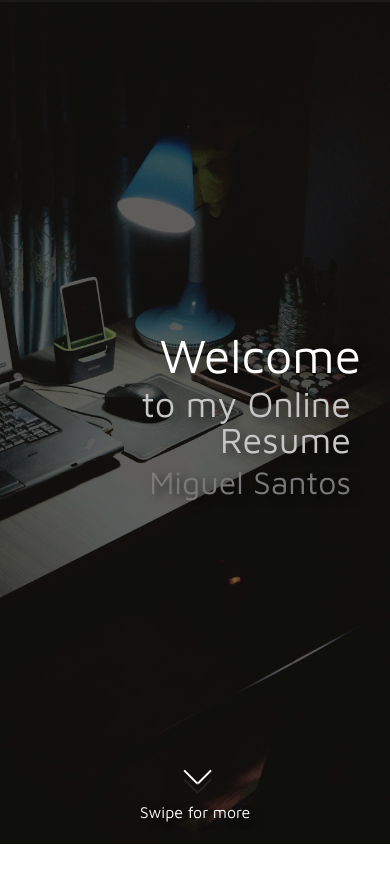
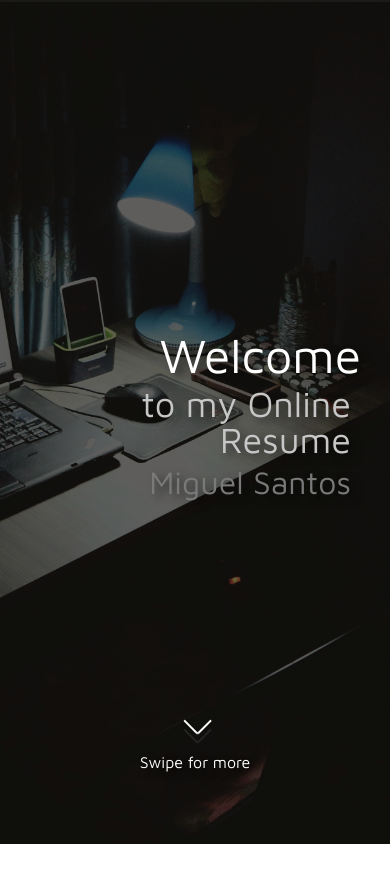
Before and after one commit to miguel876/React-Resume, a React (Create React App) app: page / in a window 390 px wide. Shown: the top 882 px of the page. Built offline with nearby package versions, Linux system fonts and the light colour scheme; no server answers.

Commit message:
HOTFIX | Banner bottom content

```diff
--- a/src/styles/Banner.scss
+++ b/src/styles/Banner.scss
@@ -139,4 +139,8 @@
     background-color: rgba(0,0,0,0.3);
 }
 
+.banner-bottom{
+    bottom: 70px;
 }
+
+}
```
